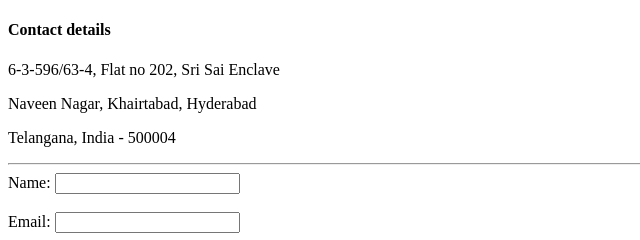
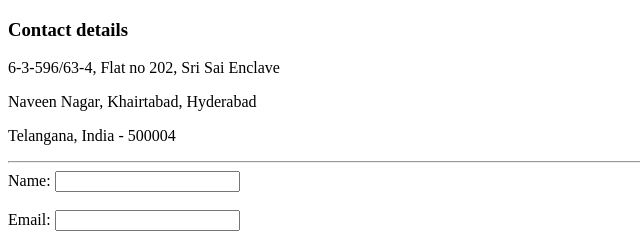
Before and after one commit to karthikyelisetti/cv, a plain HTML site: page contactdetails.html in a window 1280 px wide. Shown: the top 240 px of the page, 0-640 px from the left. Drawn offline with Linux system fonts and the light colour scheme.

Commit message:
updated the header tag to h3 for contact details

```diff
--- a/contactdetails.html
+++ b/contactdetails.html
@@ -5,7 +5,7 @@
     <title>Contact Details</title>
   </head>
   <body>
-    <h4>Contact details</h2>
+    <h3>Contact details</h3>
     <p>6-3-596/63-4, Flat no 202, Sri Sai Enclave</p>
     <p>Naveen Nagar, Khairtabad, Hyderabad</p>
     <p>Telangana, India - 500004</p>
```
